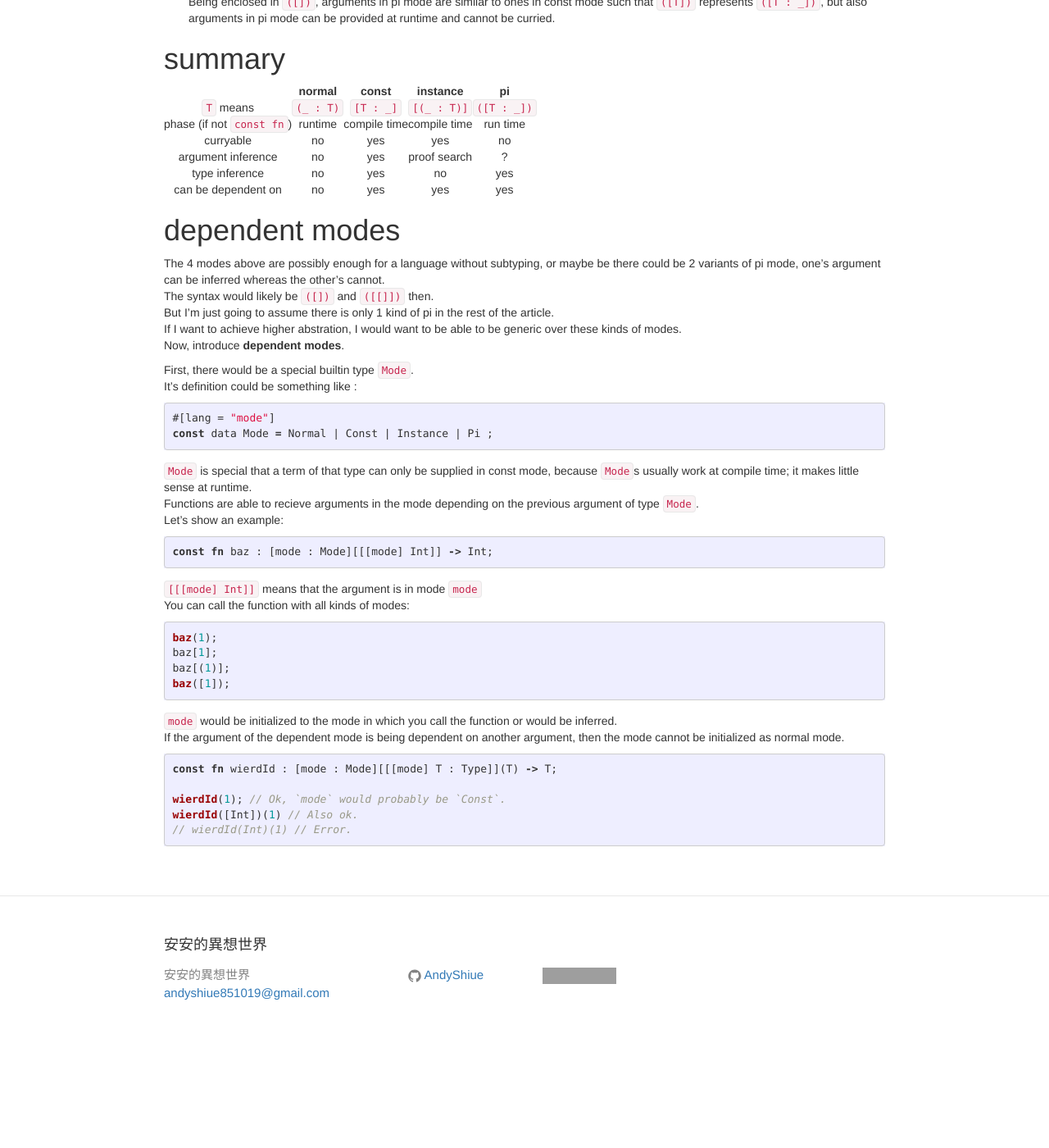
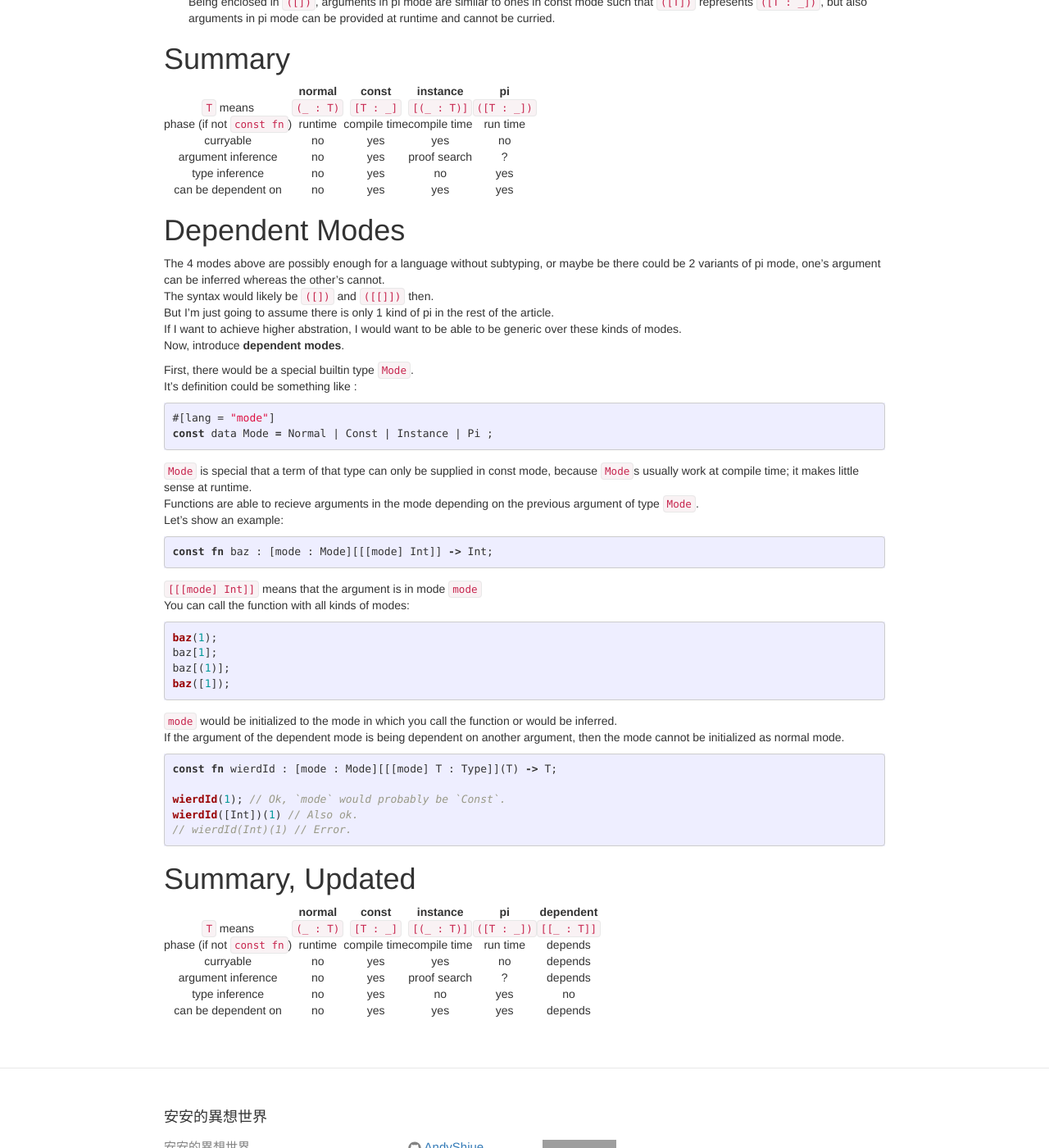
Before and after one commit to AndyShiue/AndyShiue.github.io, a Jekyll site: the page built from _posts/2016-05-01-modes.md, in a window 1280 px wide and 1400 px high, scrolled down 3649 px. Shown: the whole window at 82% size. Built offline with Jekyll 4.4.1, drawn with Linux system fonts in a browser that asks for light colours; comment, search, counter and statistics services are not loaded; before the commit the page ends 4925 px from its top, so only the background shows below that; grey boxes are pictures that could not be loaded.

Commit message:
Update article

````diff
--- a/_posts/2016-05-01-modes.md
+++ b/_posts/2016-05-01-modes.md
@@ -194,7 +194,7 @@ In fact, I'm going to use only 2 kinds of delimiters, `()` and `[]`, preserving
    But in our language this could not be done ... yet.
    Being enclosed in `([])`, arguments in pi mode are similar to ones in const mode such that `([T])` represents `([T : _])`, but also arguments in pi mode can be provided at runtime and cannot be curried.
 
-# summary
+# Summary
 
 |                           | normal    | const        | instance     | pi          |
 |:-------------------------:|:---------:|:------------:|:------------:|:-----------:|
@@ -205,7 +205,7 @@ In fact, I'm going to use only 2 kinds of delimiters, `()` and `[]`, preserving
 | type inference            | no        | yes          | no           | yes         |
 | can be dependent on       | no        | yes          | yes          | yes         |
 
-# dependent modes
+# Dependent Modes
 
 The 4 modes above are possibly enough for a language without subtyping, or maybe be there could be 2 variants of pi mode, one's argument can be inferred whereas the other's cannot.
 The syntax would likely be `([])` and `([[]])` then.
@@ -249,3 +249,14 @@ wierdId(1); // Ok, `mode` would probably be `Const`.
 wierdId([Int])(1) // Also ok.
 // wierdId(Int)(1) // Error.
 ```
+
+# Summary, Updated
+
+|                           | normal    | const        | instance     | pi          | dependent   |
+|:-------------------------:|:---------:|:------------:|:------------:|:-----------:|:-----------:|
+| `T` means                 | `(_ : T)` | `[T : _]`    | `[(_ : T)]`  | `([T : _])` | `[[_ : T]]` |
+| phase (if not `const fn`) | runtime   | compile time | compile time | run time    | depends     |
+| curryable                 | no        | yes          | yes          | no          | depends     |
+| argument inference        | no        | yes          | proof search | ?           | depends     |
+| type inference            | no        | yes          | no           | yes         | no          |
+| can be dependent on       | no        | yes          | yes          | yes         | depends     |
````
